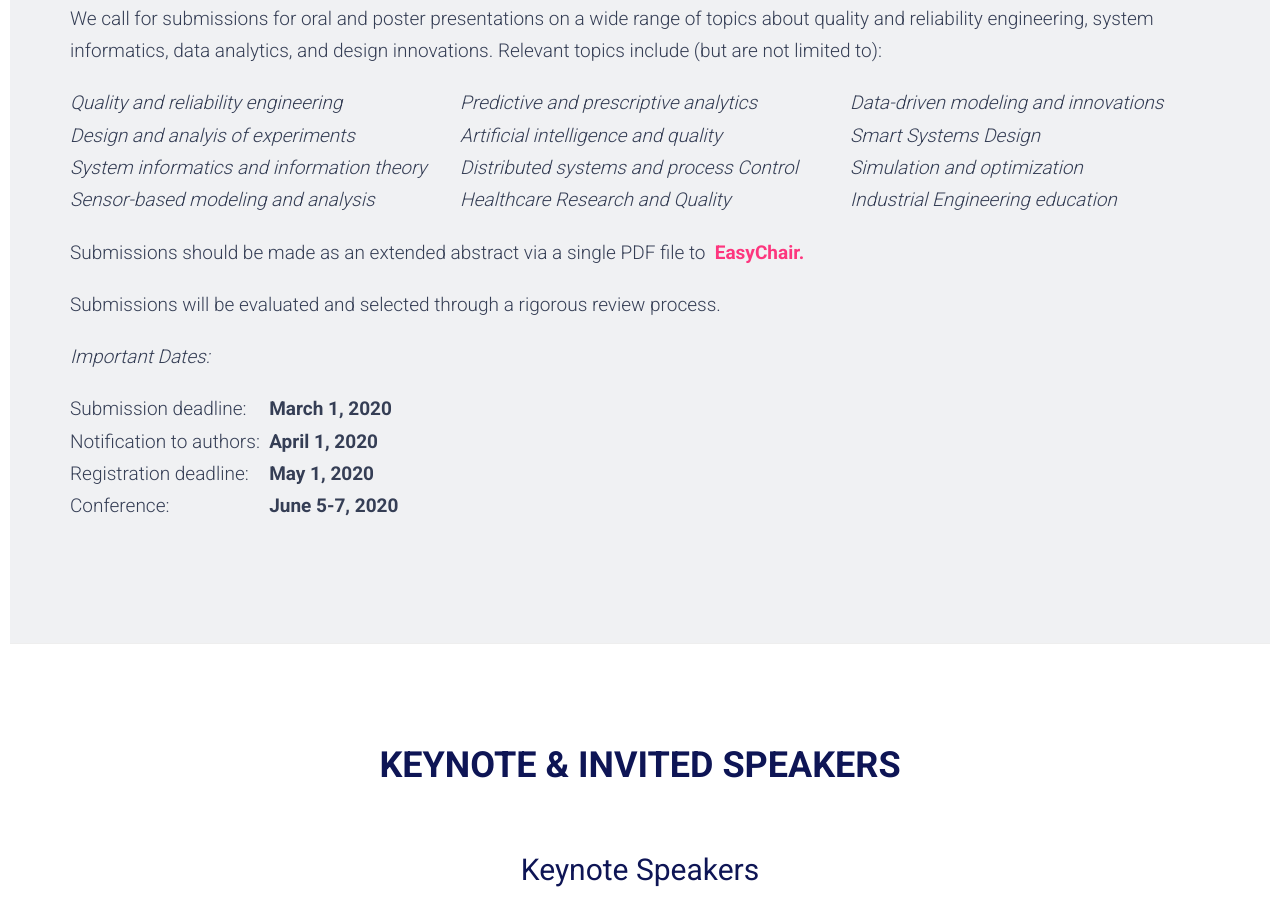
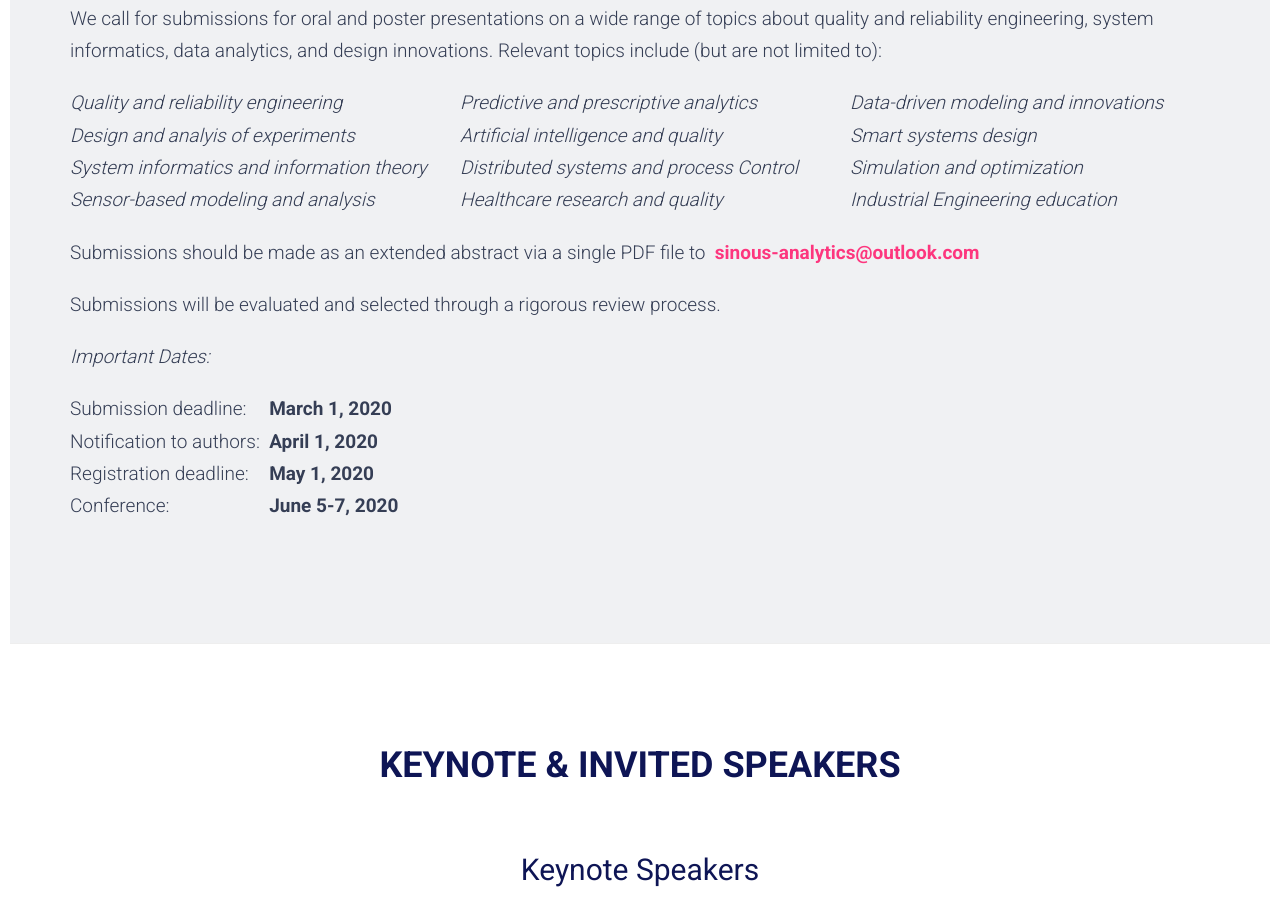
Before and after one commit to sinous-analytics/sinous-analytics.github.io, a plain HTML site: page index.html in a window 1280 px wide. Shown: the part 1679-2583 px from the top of the page. Drawn offline with Linux system fonts and the light colour scheme; some packages are replaced by stand-ins of ours.

Commit message:
Update index.html

```diff
--- a/index.html
+++ b/index.html
@@ -147,13 +147,13 @@ We call for submissions for oral and poster presentations on a wide range of top
 <em>Predictive and prescriptive analytics</em><br>
 <em>Artificial intelligence and quality</em><br>
 <em>Distributed systems and process Control</em><br>
-<em>Healthcare Research and Quality</em>
+<em>Healthcare research and quality</em>
                     </p>
                 </div>
                 <div class="col-md-4">
                     <p class="lead">
 <em>Data-driven modeling and innovations</em><br>
-<em>Smart Systems Design </em><br>
+<em>Smart systems design </em><br>
 <em>Simulation and optimization</em><br>
 <em>Industrial Engineering education</em>
                     </p>
@@ -163,7 +163,7 @@ We call for submissions for oral and poster presentations on a wide range of top
             <div class="row">
                 <div class="col-md-12">
                     <p class="lead">
-Submissions should be made as an extended abstract via a single PDF file to&nbsp; <a href="https://easychair.org/conferences/?conf=sinous2020" target="_blank"><b>EasyChair.</b></a>
+Submissions should be made as an extended abstract via a single PDF file to&nbsp; <a href="mailto:sinous-analytics@outlook.com" target="_blank"><b>sinous-analytics@outlook.com</b></a>
                     </p>
                     <!--<p class="lead">
 <a href="formatting-instructions.pdf" target="_blank">Click here for formatting instructions for your extended abstract</a>
```
